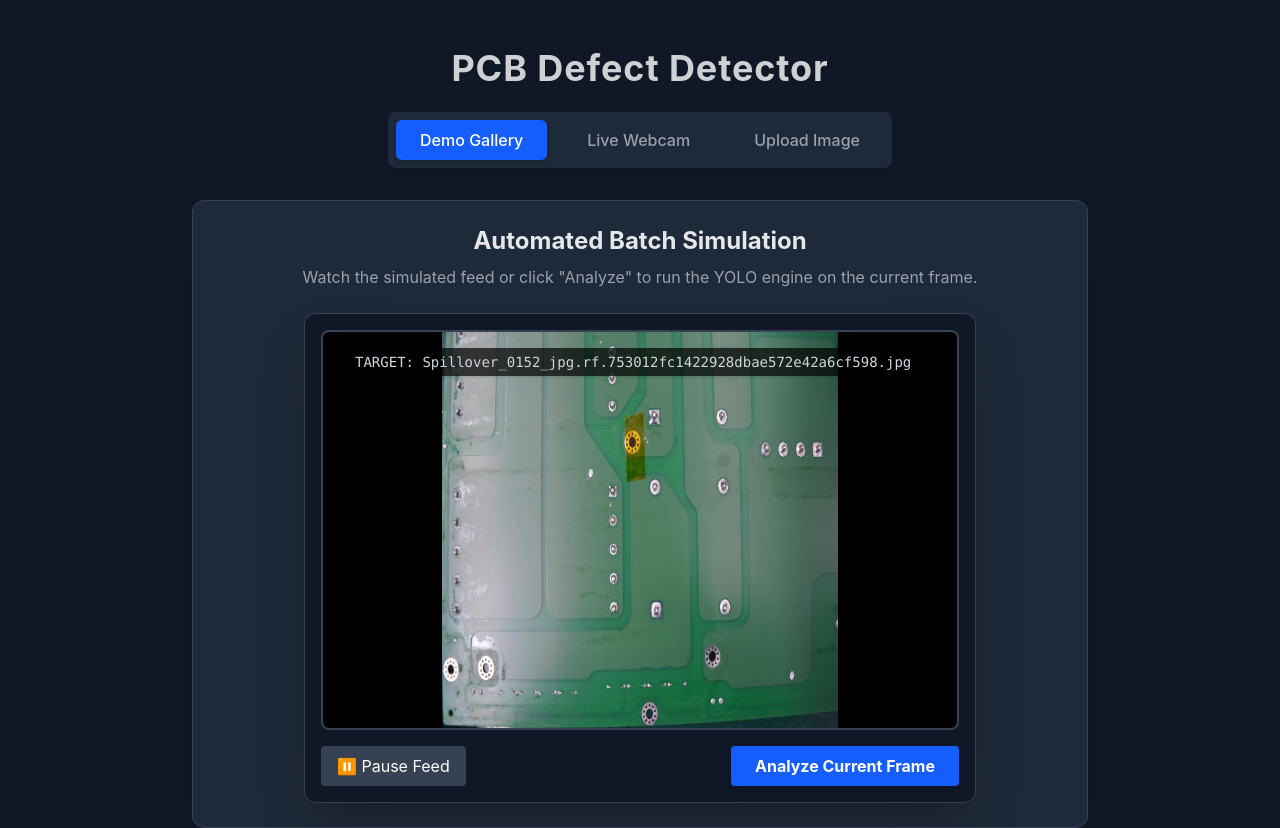
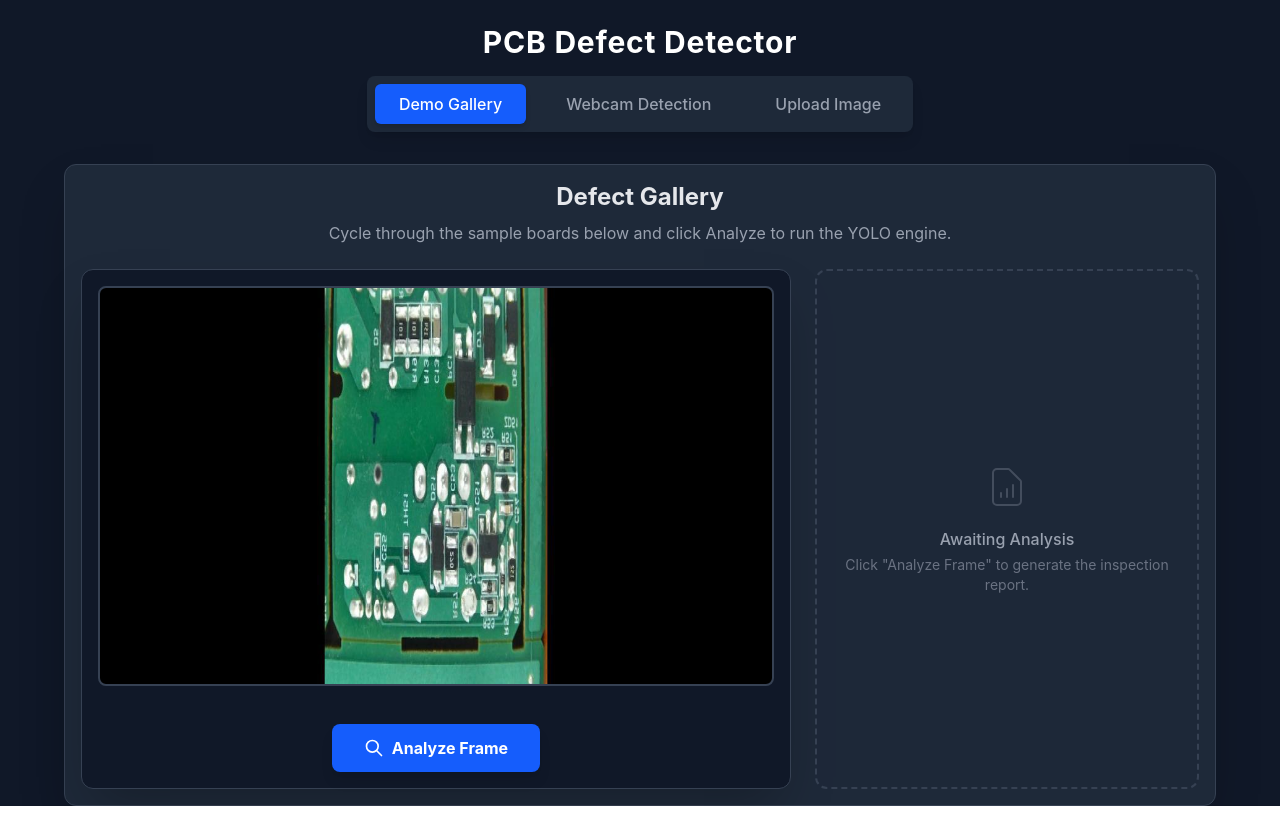
Before and after one commit to andrewstn/pcb-defect-detector, a React app in the folder frontend/: page / in a window 1280 px wide. After the commit the page ends 806 px from the top, so only its background shows below. Built offline with nearby package versions, Linux system fonts and the light colour scheme; the HTML template or start-up script is replaced by a standard one.

Commit message:
Update UI and confidence thresholds.

```diff
--- a/frontend/src/App.jsx
+++ b/frontend/src/App.jsx
@@ -5,9 +5,8 @@
 import ImageUpload from './components/ImageUpload';
 
 export default function App() {
-  // Set 'demo' as the default landing page
   const [activeTab, setActiveTab] = useState('demo');
-  // Render the content based on the active tab
+
   const renderContent = () => {
     switch (activeTab) {
       case 'demo':
@@ -22,17 +21,20 @@
   };
 
   return (
-    <div className="flex flex-col items-center min-h-screen bg-gray-900 text-white font-sans pt-12">
-      <h1 className="text-4xl font-bold mb-6 tracking-wide text-transparent bg-clip-text bg-white/80">
+    <div className="flex flex-col items-center min-h-screen bg-gray-900 text-white font-sans pt-6">
+
+      {/* Compacted Title */}
+      <h1 className="text-3xl font-bold mb-4 tracking-wide text-white">
         PCB Defect Detector
       </h1>
 
       <Navbar activeTab={activeTab} setActiveTab={setActiveTab} />
 
-      {/* The Active Feature Container */}
-      <div className="w-full max-w-4xl bg-gray-800 rounded-xl shadow-2xl border border-gray-700 p-6 min-h-125 flex items-center justify-center">
+      {/* Main Container */}
+      <div className="w-full max-w-6xl bg-gray-800 rounded-xl shadow-2xl border border-gray-700 p-4 flex items-center justify-center">
         {renderContent()}
       </div>
+
     </div>
   );
 }
--- a/frontend/src/components/DemoViewer.jsx
+++ b/frontend/src/components/DemoViewer.jsx
@@ -1,11 +1,10 @@
-import React, { useState, useEffect } from 'react';
+import React, { useState } from 'react';
 
-// Vite automatically scans the src/demo folder and imports all images
+// 1. Vite automatically scans the src/demo folder and imports all images
 const imageModules = import.meta.glob('../demo/*.{jpg,jpeg,png}', { eager: true, import: 'default' });
 
-// Map the imported files into our application's data structure
 const DEMO_IMAGES = Object.entries(imageModules).map(([path, url], index) => {
-  const filename = path.split('/').pop(); // Extracts 'board1.jpg' from the path
+  const filename = path.split('/').pop();
   return {
     id: index,
     src: url,
@@ -15,36 +14,21 @@
 
 export default function DemoViewer() {
   const [currentIndex, setCurrentIndex] = useState(0);
-  const [isPlaying, setIsPlaying] = useState(true);
   const [resultImage, setResultImage] = useState(null);
   const [detections, setDetections] = useState([]);
   const [isProcessing, setIsProcessing] = useState(false);
 
-  // 3. The Randomized Slideshow Timer Loop
-  useEffect(() => {
-    let interval;
-    if (isPlaying && !isProcessing && !resultImage && DEMO_IMAGES.length > 0) {
-      interval = setInterval(() => {
-        setCurrentIndex((prevIndex) => {
-          // If there's only 1 image, don't change anything
-          if (DEMO_IMAGES.length <= 1) return 0;
+  // --- Carousel Navigation Logic ---
+  const handleNext = () => {
+    setCurrentIndex((prevIndex) => (prevIndex + 1) % DEMO_IMAGES.length);
+  };
 
-          // Pick a random image, ensuring it doesn't pick the exact same one twice in a row
-          let nextIndex;
-          do {
-            nextIndex = Math.floor(Math.random() * DEMO_IMAGES.length);
-          } while (nextIndex === prevIndex);
+  const handlePrev = () => {
+    setCurrentIndex((prevIndex) => (prevIndex === 0 ? DEMO_IMAGES.length - 1 : prevIndex - 1));
+  };
 
-          return nextIndex;
-        });
-      }, 3500);
-    }
-
-    return () => clearInterval(interval);
-  }, [isPlaying, isProcessing, resultImage]);
-
+  // --- API Logic ---
   const runDemoInference = async () => {
-    setIsPlaying(false);
     setResultImage(null);
     setDetections([]);
     setIsProcessing(true);
@@ -73,7 +57,6 @@
     } catch (error) {
       console.error("Error processing demo image:", error);
       alert("Failed to connect to the AI engine.");
-      setIsPlaying(true);
     } finally {
       setIsProcessing(false);
     }
@@ -82,15 +65,14 @@
   const resetViewer = () => {
     setResultImage(null);
     setDetections([]);
-    setIsPlaying(true);
   };
 
-  // Fallback UI if the folder is empty
+  // Fallback UI
   if (DEMO_IMAGES.length === 0) {
     return (
       <div className="w-full flex flex-col items-center justify-center p-12 text-gray-400">
         <p className="text-xl font-bold mb-2">No Images Found</p>
-        <p>Please add .jpg or .png files to your <code>src/demo/</code> folder.</p>
+        <p>Please add .jpg or .png files to your <code className="bg-gray-800 px-2 py-1 rounded">src/demo/</code> folder.</p>
       </div>
     );
   }
@@ -100,19 +82,24 @@
   return (
     <div className="w-full flex flex-col items-center animate-fade-in">
       <div className="text-center mb-6">
-        <h2 className="text-2xl font-bold text-gray-200 mb-2">Automated Batch Simulation</h2>
-        <p className="text-gray-400">Watch the simulated feed or click "Analyze" to run the YOLO engine on the current frame.</p>
+        <h2 className="text-2xl font-bold text-gray-200 mb-2">Defect Gallery</h2>
+        <p className="text-gray-400">Cycle through the sample boards below and click Analyze to run the YOLO engine.</p>
       </div>
 
-      <div className="w-full max-w-2xl bg-gray-900 p-4 rounded-xl border border-gray-700 shadow-2xl">
-        <div className="relative rounded-lg overflow-hidden border-2 border-gray-700 shadow-inner bg-black flex justify-center h-100">
+      {/* Two-Column Layout Container - Set items-stretch to align them perfectly */}
+      <div className="w-full max-w-6xl flex flex-col lg:flex-row gap-6 items-stretch justify-center">
 
+        {/* LEFT COLUMN: Main Display Monitor (Locked height on large screens) */}
+        <div className="flex-1 bg-gray-900 p-4 rounded-xl border border-gray-700 shadow-2xl flex flex-col lg:h-130">
+
+          <div className="relative rounded-lg overflow-hidden border-2 border-gray-700 shadow-inner bg-black flex justify-center h-100 shrink-0 group">
             <img
               src={resultImage || activeDemo.src}
               alt={activeDemo.title}
               className={`w-full h-full object-contain transition-opacity duration-300 ${isProcessing ? 'opacity-30' : 'opacity-100'}`}
             />
 
+            {/* Loading Overlay */}
             {isProcessing && (
               <div className="absolute inset-0 flex items-center justify-center">
                 <div className="flex flex-col items-center">
@@ -122,59 +109,89 @@
               </div>
             )}
 
-          {!resultImage && !isProcessing && (
-            <div className="absolute top-4 left-4 bg-black/70 px-4 py-1 rounded text-sm font-mono text-gray-300 shadow">
-              TARGET: {activeDemo.title}
-            </div>
+            {/* Left Arrow */}
+            {!resultImage && !isProcessing && DEMO_IMAGES.length > 1 && (
+              <button
+                onClick={handlePrev}
+                className="absolute left-4 top-1/2 -translate-y-1/2 bg-black/60 hover:bg-black/90 text-white p-3 rounded-full opacity-0 group-hover:opacity-100 transition-all duration-200 shadow-lg"
+              >
+                <svg className="w-6 h-6" fill="none" stroke="currentColor" viewBox="0 0 24 24"><path strokeLinecap="round" strokeLinejoin="round" strokeWidth="2" d="M15 19l-7-7 7-7"></path></svg>
+              </button>
+            )}
+
+            {/* Right Arrow */}
+            {!resultImage && !isProcessing && DEMO_IMAGES.length > 1 && (
+              <button
+                onClick={handleNext}
+                className="absolute right-4 top-1/2 -translate-y-1/2 bg-black/60 hover:bg-black/90 text-white p-3 rounded-full opacity-0 group-hover:opacity-100 transition-all duration-200 shadow-lg"
+              >
+                <svg className="w-6 h-6" fill="none" stroke="currentColor" viewBox="0 0 24 24"><path strokeLinecap="round" strokeLinejoin="round" strokeWidth="2" d="M9 5l7 7-7 7"></path></svg>
+              </button>
             )}
           </div>
 
-        <div className="flex justify-between items-center mt-4">
+          {/* Action Controls - Locked right under the image using mt-auto */}
+          <div className="flex justify-center items-center mt-auto pt-4">
             {!resultImage ? (
-            <>
-              <button
-                onClick={() => setIsPlaying(!isPlaying)}
-                className="px-4 py-2 bg-gray-700 hover:bg-gray-600 text-white rounded transition flex items-center space-x-2"
-              >
-                <span>{isPlaying ? '⏸ Pause Feed' : '▶️ Resume Feed'}</span>
-              </button>
-
               <button
                 onClick={runDemoInference}
                 disabled={isProcessing}
-                className="px-6 py-2 bg-blue-600 hover:bg-blue-500 text-white font-bold rounded shadow-lg transition disabled:opacity-50"
+                className="px-8 py-3 bg-blue-600 hover:bg-blue-500 text-white font-bold rounded-lg shadow-lg transition-colors duration-200 disabled:opacity-50 flex items-center space-x-2"
               >
-                Analyze Current Frame
+                <svg className="w-5 h-5" fill="none" stroke="currentColor" viewBox="0 0 24 24"><path strokeLinecap="round" strokeLinejoin="round" strokeWidth="2" d="M21 21l-6-6m2-5a7 7 0 11-14 0 7 7 0 0114 0z"></path></svg>
+                <span>Analyze Frame</span>
               </button>
-            </>
             ) : (
               <button
                 onClick={resetViewer}
-              className="w-full px-6 py-2 bg-gray-700 hover:bg-gray-600 text-white font-bold rounded shadow-lg transition"
+                className="px-8 py-3 bg-gray-700 hover:bg-gray-600 text-white font-bold rounded-lg shadow-lg transition-colors duration-200 flex items-center space-x-2"
               >
-              Return to Live Feed
+                <svg className="w-5 h-5" fill="none" stroke="currentColor" viewBox="0 0 24 24"><path strokeLinecap="round" strokeLinejoin="round" strokeWidth="2" d="M11 15l-3-3m0 0l3-3m-3 3h8M3 12a9 9 0 1118 0 9 9 0 01-18 0z"></path></svg>
+                <span>Return to Gallery</span>
               </button>
             )}
           </div>
         </div>
 
-      {resultImage && (
-        <div className="w-full max-w-2xl bg-gray-800 p-4 mt-6 rounded-lg border border-gray-600 animate-fade-in">
-          <h3 className="text-lg font-bold text-gray-200 mb-3 border-b border-gray-600 pb-2">Inspection Report</h3>
+        {/* RIGHT COLUMN: Analytics Report (Locked height to match left column) */}
+        <div className="w-full lg:w-96 flex flex-col lg:h-130">
+          {resultImage ? (
+            <div className="h-full bg-gray-800 p-6 rounded-xl border border-gray-600 shadow-xl animate-fade-in flex flex-col min-h-0">
+              <h3 className="text-xl font-bold text-gray-200 mb-2 border-b border-gray-600 pb-2 shrink-0">Inspection Report</h3>
+
+              {/* Added 'truncate' to elegantly cut off long file names with ... */}
+              <p className="text-sm text-gray-400 mb-4 font-mono truncate shrink-0" title={activeDemo.title}>Target: {activeDemo.title}</p>
+
+              {/* Added internal scrolling to the list */}
+              <div className="flex-1 overflow-y-auto pr-2">
                 {detections.length === 0 ? (
-            <p className="text-green-400 font-medium">PASS: No defects detected on {activeDemo.title}.</p>
+                  <p className="text-green-400 font-medium">✅ PASS: No defects detected.</p>
                 ) : (
-            <ul className="space-y-2">
+                  <ul className="space-y-3">
                     {detections.map((det, idx) => (
-                <li key={idx} className="flex justify-between items-center text-gray-300 bg-gray-900 px-3 py-2 rounded">
+                      <li key={idx} className="flex justify-between items-center text-gray-300 bg-gray-900 px-4 py-3 rounded-lg border border-gray-700 shadow-sm">
                         <span className="capitalize text-red-400 font-medium font-mono">⚠️ {det.label.replace('_', ' ')}</span>
-                  <span>Confidence: <strong className="text-white">{Math.round(det.confidence * 100)}%</strong></span>
+                        <div className="flex flex-col items-end">
+                          <span className="text-xs text-gray-500 uppercase">Confidence</span>
+                          <strong className="text-white">{Math.round(det.confidence * 100)}%</strong>
+                        </div>
                       </li>
                     ))}
                   </ul>
                 )}
               </div>
+            </div>
+          ) : (
+            /* Placeholder Panel to maintain layout stability */
+            <div className="h-full bg-gray-800/30 p-6 rounded-xl border-2 border-dashed border-gray-700 flex flex-col items-center justify-center text-center text-gray-500">
+              <svg className="w-12 h-12 mb-4 opacity-50" fill="none" stroke="currentColor" viewBox="0 0 24 24"><path strokeLinecap="round" strokeLinejoin="round" strokeWidth="1" d="M9 17v-2m3 2v-4m3 4v-6m2 10H7a2 2 0 01-2-2V5a2 2 0 012-2h5.586a1 1 0 01.707.293l5.414 5.414a1 1 0 01.293.707V19a2 2 0 01-2 2z"></path></svg>
+              <p className="font-medium text-gray-400 mb-1">Awaiting Analysis</p>
+              <p className="text-sm">Click "Analyze Frame" to generate the inspection report.</p>
+            </div>
           )}
+        </div>
+
+      </div>
     </div>
   );
 }
--- a/frontend/src/components/Navbar.jsx
+++ b/frontend/src/components/Navbar.jsx
@@ -1,7 +1,7 @@
 export default function Navbar({ activeTab, setActiveTab }) {
   const tabs = [
     { id: 'demo', label: 'Demo Gallery' },
-    { id: 'webcam', label: 'Live Webcam' },
+    { id: 'webcam', label: 'Webcam Detection' },
     { id: 'upload', label: 'Upload Image' }
   ];
 
```
Also changed, not shown: frontend/src/components/ImageUpload.jsx (line endings or trailing spaces), frontend/src/components/WebcamStream.jsx (line endings or trailing spaces), 1 other file (tests, documents, lock files or other folders). Lines whose indentation alone changed are shown as unchanged.
